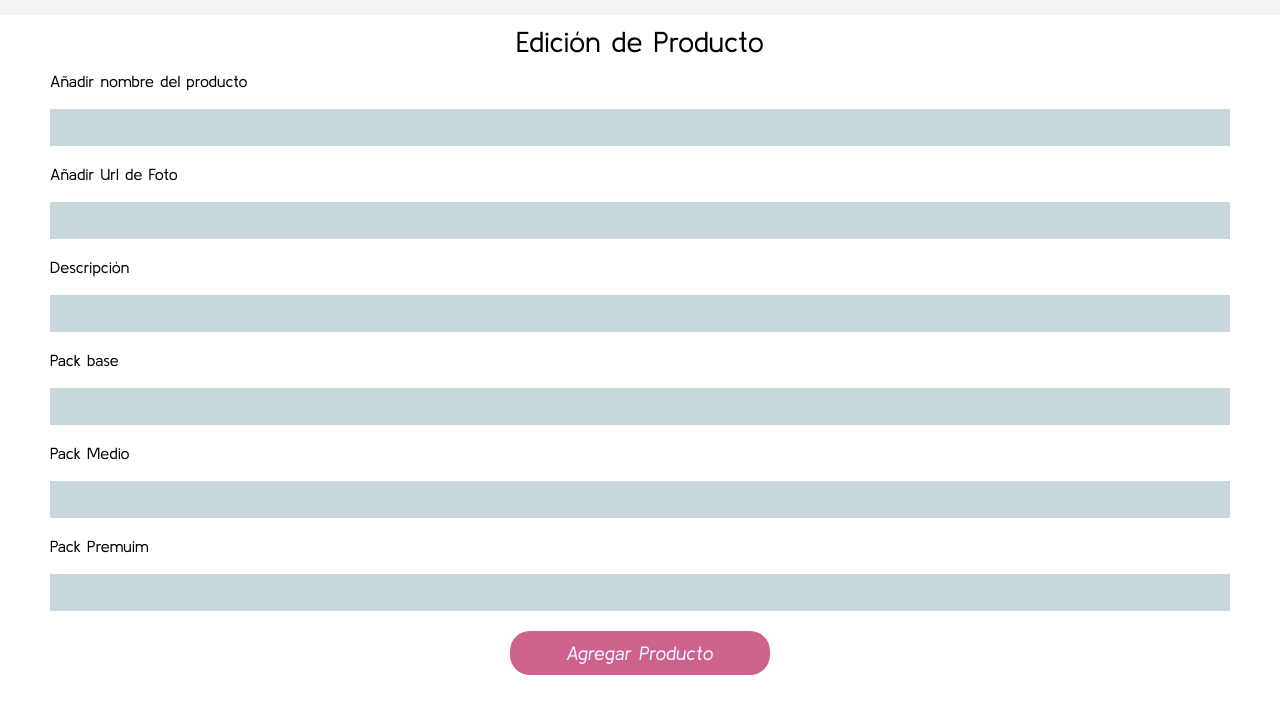
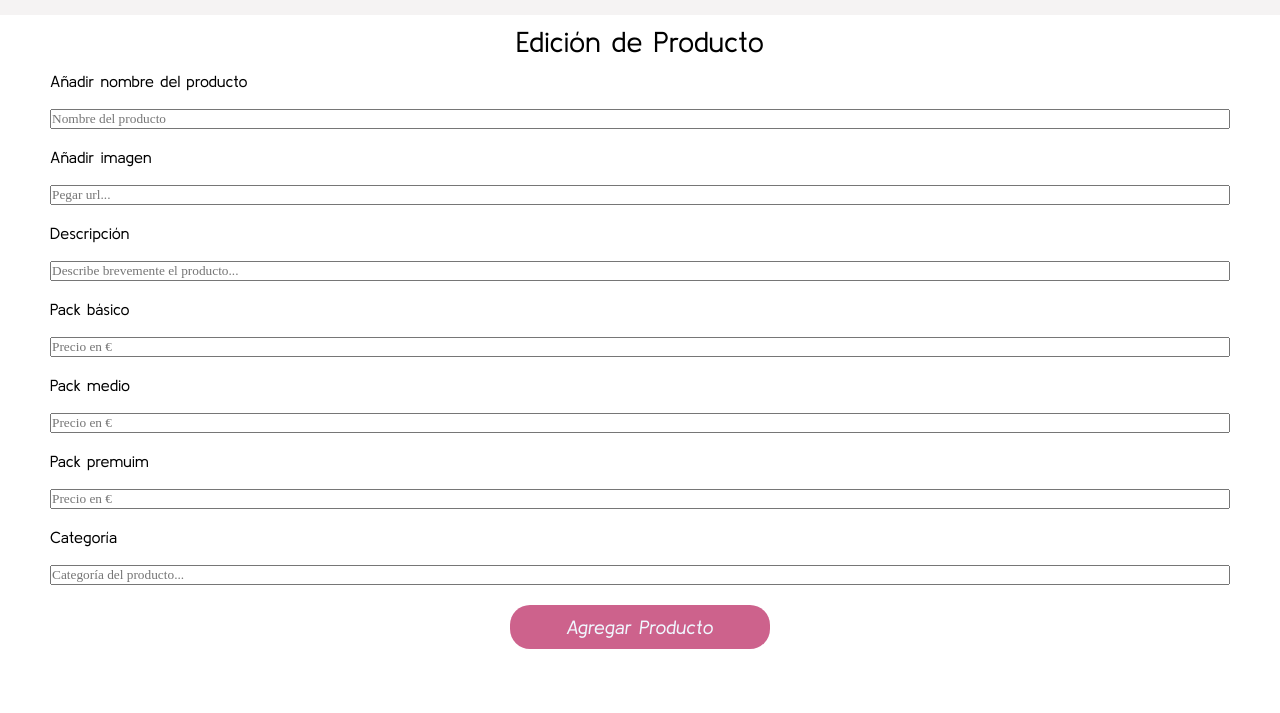
Before and after one commit to project-assigments-p2-singulaars/ecommerce-daisy-delight-new-era, a website: page pages/adminPage.html in a window 1280 px wide. Shown: the part 65-778 px from the top of the page. Drawn offline with Linux system fonts and the light colour scheme.

Commit message:
Update the adminPage

```diff
--- a/pages/adminPage.html
+++ b/pages/adminPage.html
@@ -58,20 +58,67 @@
 
     <h2 class="adminTitle">Edición de Producto</h2>
     <br />
-    <form class="adminForm" action="">
-      <label class="adminLabels" for="">Añadir nombre del producto</label>
-      <input class="labelNameProduct" type="text" />
-      <label class="adminLabels" for="">Añadir Url de Foto</label>
-      <input class="labelNameProduct" type="text" />
+    <form class="adminForm" id="formularioAdmin">
+      <label class="adminLabels" for="nameText"
+        >Añadir nombre del producto</label
+      >
+      <input
+        class="textFormu"
+        id="namePro"
+        type="text"
+        name="nametext"
+        placeholder="Nombre del producto"
+      />
+
+      <label class="adminLabels" for="">Añadir imagen</label>
+      <input
+        class="textFormu"
+        id="imgPro"
+        type="url"
+        placeholder="Pegar url..."
+      />
+
       <label class="adminLabels" for="">Descripción</label>
-      <input class="labelNameProduct" type="text" />
-      <label class="adminLabels" for="">Pack base</label>
-      <input class="labelNameProduct" type="number" />
-      <label class="adminLabels" for="">Pack Medio</label>
-      <input class="labelNameProduct" type="number" />
-      <label class="adminLabels" for="">Pack Premuim</label>
-      <input class="labelNameProduct" type="number" />
-      <button class="adminButton">Agregar Producto</button>
+      <input
+        class="textFormu"
+        id="descriptionPro"
+        type="text"
+        placeholder="Describe brevemente el producto..."
+      />
+
+      <label class="adminLabels" for="">Pack básico</label>
+      <input
+        class="textFormu"
+        id="pricePro1"
+        type="number"
+        placeholder="Precio en €"
+      />
+
+      <label class="adminLabels" for="">Pack medio</label>
+      <input
+        class="textFormu"
+        id="pricePro2"
+        type="number"
+        placeholder="Precio en €"
+      />
+
+      <label class="adminLabels" for="">Pack premuim</label>
+      <input
+        class="textFormu"
+        id="pricePro3"
+        type="number"
+        placeholder="Precio en €"
+      />
+
+      <label class="adminLabels" for="">Categoría</label>
+      <input
+        class="textFormu"
+        id="categoryProd"
+        type="text"
+        placeholder="Categoría del producto..."
+      />
+
+      <button class="adminButton" type="submit">Agregar Producto</button>
     </form>
   </body>
 </html>
```
